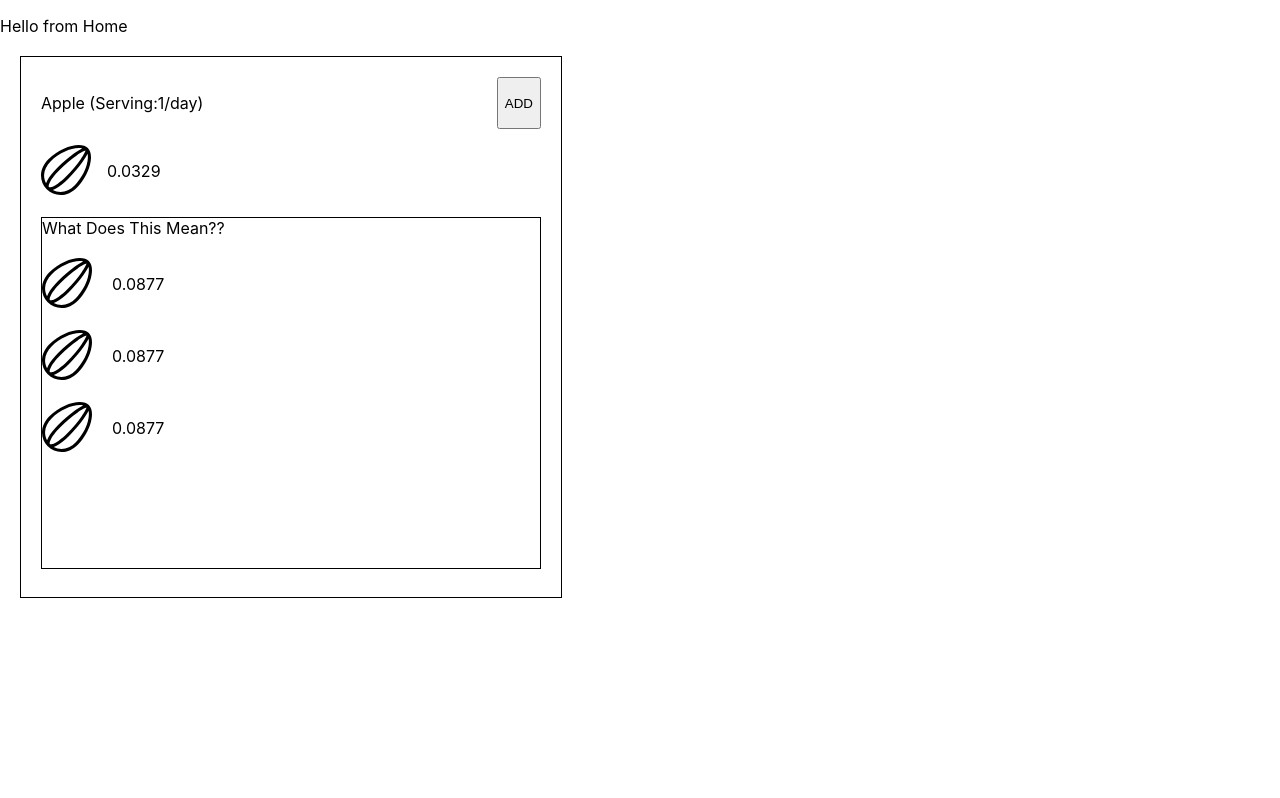
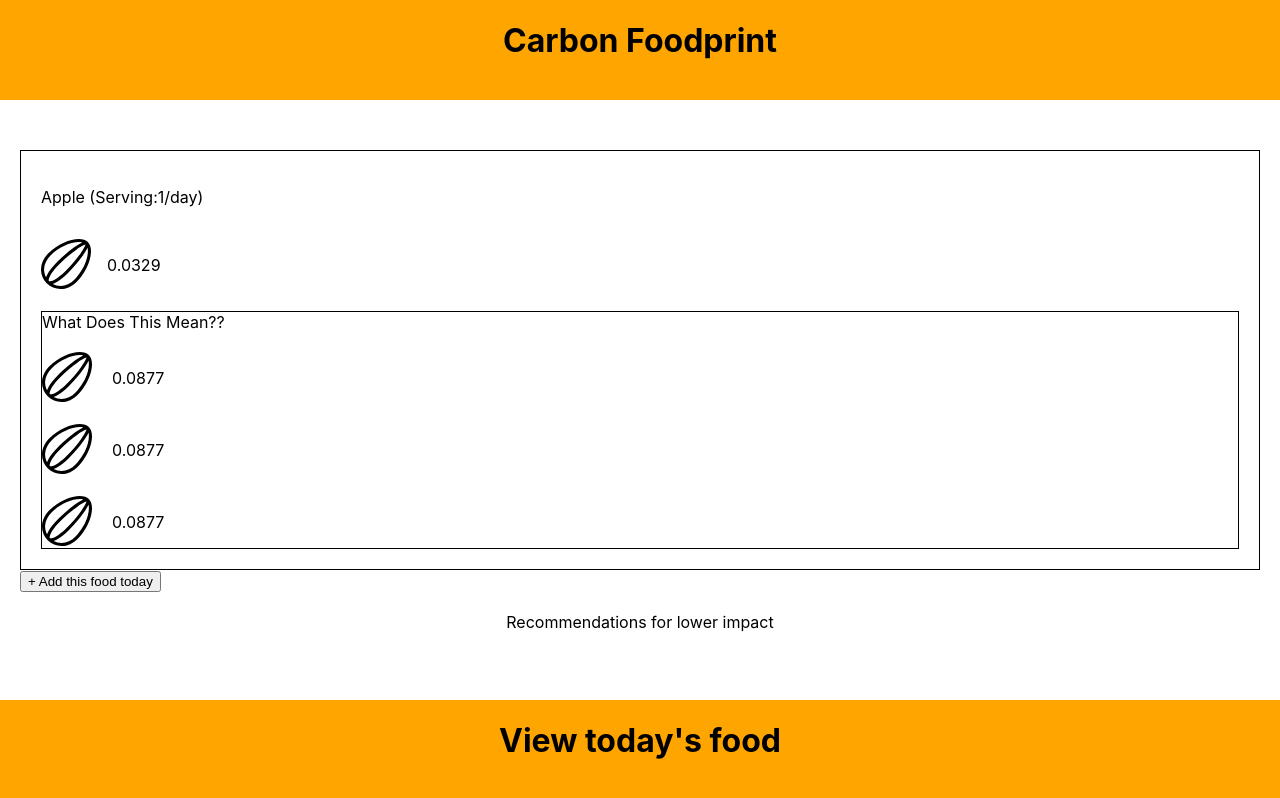
Before and after one commit to NextGenRecruiter/Carbon-Food-Print, a React (Create React App) app: page /#/Home in a window 1280 px wide. Built offline with nearby package versions, Linux system fonts and the light colour scheme.

Commit message:
added home component

```diff
--- a/src/components/App/App.css
+++ b/src/components/App/App.css
@@ -2,27 +2,35 @@
   text-align: center;
 }
 .App-header {
-  background-color: #282c34;
-  background-image: url(food.jpg);
-  background-repeat: no-repeat;
-  max-width: 100%;
-  height: 40vmin;
-
+  height: 100px;
+  width: 100%;
+  position: absolute;
+  top: 0;
+  right: 0;
+  background-color: orange;
 }
 .App-link {
   color: #09d3ac;
 }
 
+.app-footer {
+  height: 100px;
+  width: 100%;
+  position: absolute;
+  bottom: 0;
+  left: 0;
+  background-color: orange;
+}
+
 .food-card-container {
   margin:20px;
+  margin-top: 150px;
   /* display: flex;
   justify-content: center; */
 }
 
 .food-card {
   padding: 20px;
-  height: 500px;
-  width:500px;
   border: 1px solid black;
 }
 
@@ -53,7 +61,6 @@
 .info-container {
   margin-top: 20px;
   border: 1px solid black;
-  height: 350px;
 }
 
 .info-heading {
@@ -61,7 +68,7 @@
   align-content: flex-start
 }
 
-.info {
+.add-button {
 
 }
 
--- a/src/components/App/App.js
+++ b/src/components/App/App.js
@@ -6,12 +6,15 @@ import Summary from '../Dashboard/Dashboard'
 import Dashboard from '../Dashboard/Dashboard'
 import Social from '../Social/Social'
 import { HashRouter as Router, Route} from 'react-router-dom'
+import Header from '../Header/Header';
+import Footer from '../Footer/navigation-footer';
 
 class App extends Component{
 
   render(){
     return(
       <div>
+        <Header/>
         <Router>
           <Route  path='/Home' exact component={Home}/>
           <Route  path='/Dashboard' exact component={Dashboard}/>
--- /dev/null
+++ b/src/components/Footer/navigation-footer.js
@@ -0,0 +1,13 @@
+import React from 'react';
+
+export const Footer = () => {
+  return (
+    <div className="App">
+      <footer className="app-footer">
+        <h1 className={'title'}>View today's food</h1>
+      </footer>
+    </div>
+  )
+};
+
+export default Footer;
--- a/src/components/Header/Header.js
+++ b/src/components/Header/Header.js
@@ -1,15 +1,13 @@
-import React, { Component } from 'react';
+import React from 'react';
 
-class Header extends Component{
-
-render(){
+export const Header = () => {
   return (
     <div className="App">
       <header className="App-header">
-
+        <h1 className={'title'}>Carbon Foodprint</h1>
       </header>
     </div>
   )
-}
-}
+};
+
 export default Header;
--- a/src/components/Home/Home.js
+++ b/src/components/Home/Home.js
@@ -1,6 +1,8 @@
 import React, { Component } from 'react';
-import { FoodData } from '../Summary/food-data';
+import { FoodData } from './food-data';
 import Axios from 'axios';
+import Footer from '../Footer/navigation-footer';
+import Recommendations from './recommendations';
 
 class Home extends Component{
 
@@ -8,8 +10,9 @@ render(){
 
   return (
     <div>
-      <p>Hello from Home</p>
       <FoodData/>
+      <Recommendations />
+      <Footer/>
     </div>
   )
 }
--- a/src/components/Summary/food-data.js
+++ b/src/components/Home/food-data.js
@@ -16,7 +16,6 @@ export const FoodData = () => {
             <div className={'food-card'}>
                 <div className={'header-container'}>
                    <p>{fakeData.foodItem} (Serving:{fakeData.amount})</p>
-                    <button>ADD</button>
                 </div>
                 <div className={'icon-container'}>
                     <img className={'styled-img'} src={almond} alt={'img'}/>
@@ -42,7 +41,9 @@ export const FoodData = () => {
                     </div>
                 </div>
 
+
             </div>
+            <button className={'add-button'}>+ Add this food today</button>
 
         </div>
         </>
--- /dev/null
+++ b/src/components/Home/recommendations.js
@@ -0,0 +1,11 @@
+import React from 'react';
+
+export const Recommendations = () => {
+  return (
+    <div className="App">
+      <p className={'title'}>Recommendations for lower impact</p>
+    </div>
+  )
+};
+
+export default Recommendations;
--- a/src/components/Summary/Summary.js
+++ b/src/components/Summary/Summary.js
@@ -1,12 +1,11 @@
 import React, { Component } from 'react';
-import { FoodData } from './food-data';
+import { FoodData } from '../Home/food-data';
 
 class Summary extends Component{
 
 render(){
   return (
     <div>
-   <FoodData/>
     </div>
   )
 }
```
